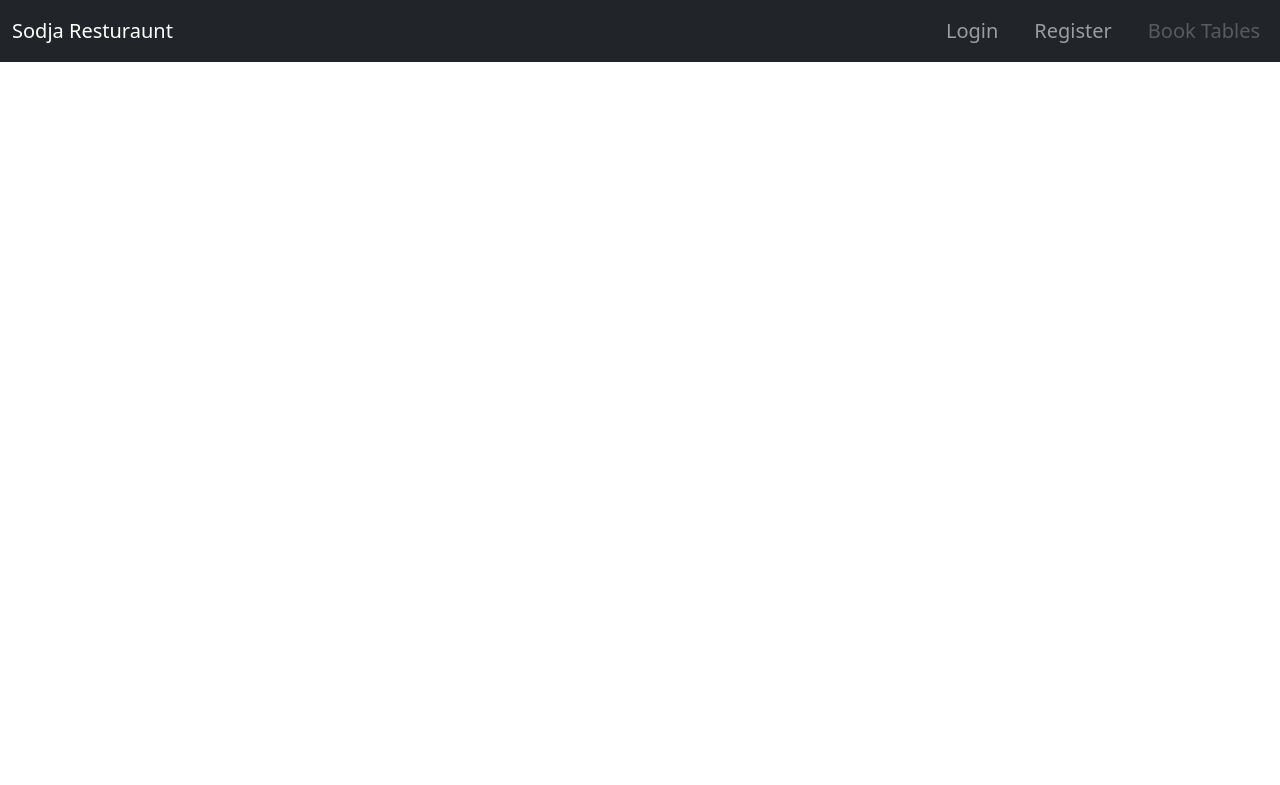
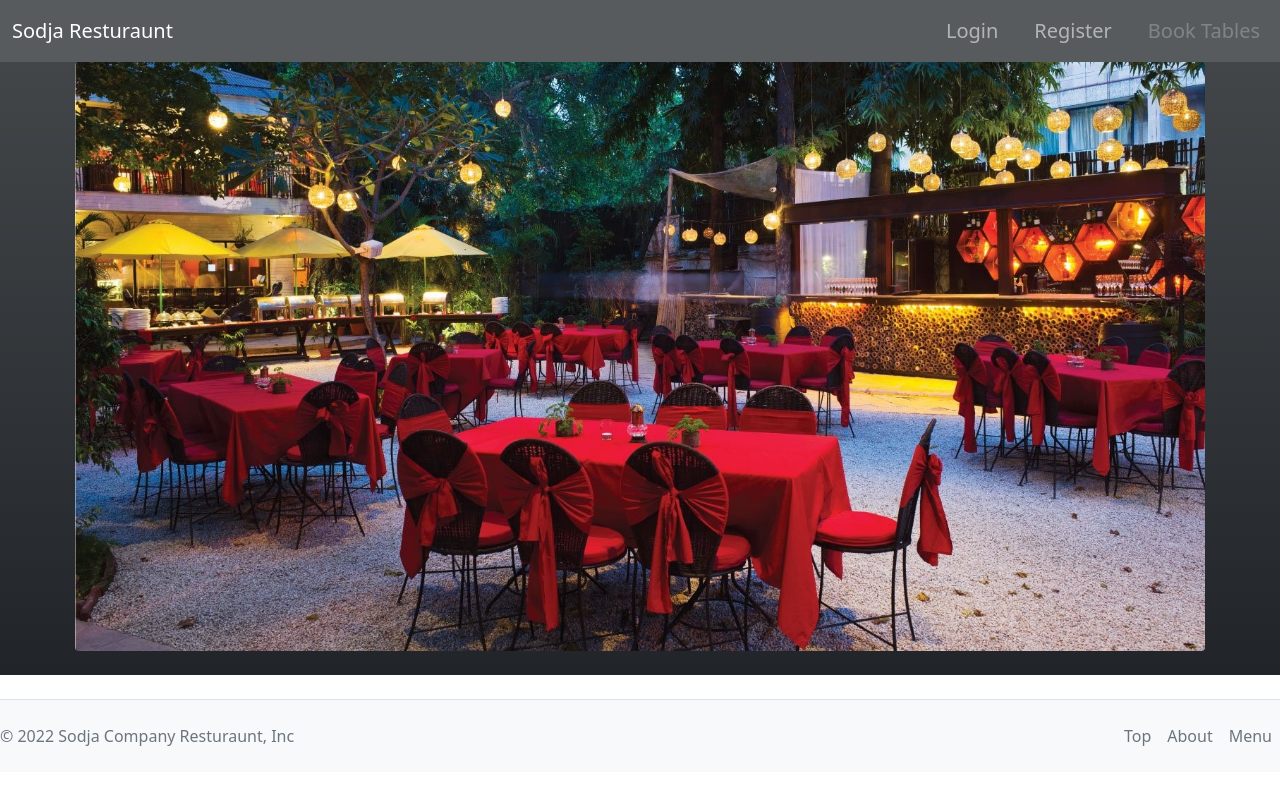
Before and after one commit to Arminas19/project4, a Django app: page / in a window 1280 px wide. Shown: the top 785 px of the page. Run offline with Django 3.2, Linux system fonts and the light colour scheme; some libraries are stand-ins or nearby versions.

Commit message:
added a footer to my base.html file and worked on my header and nav in my base.html file

```diff
--- a/static/css/style.css
+++ b/static/css/style.css
@@ -1,6 +1,13 @@
-.nav-link{
+.nav-item-header{
     font-size: 20px;
 }
-.nav-item{
+.nav-item-header{
     padding-left: 20px;
 }
+#resturanunt-image{
+width:90%;
+}
+
+footer{
+    padding: 0;
+}
--- a/templates/base.html
+++ b/templates/base.html
@@ -15,39 +15,54 @@
 
 <body>
     <header>
-            <nav class="navbar navbar-expand-lg navbar-dark bg-dark">
+        <nav class="navbar navbar-expand-lg navbar-dark bg-dark sticky-top opacity-75">
             <div class="container-fluid">
                 <a class="navbar-brand" href="#">Sodja Resturaunt</a>
-                    <button class="navbar-toggler" type="button" data-bs-toggle="collapse"
-                        data-bs-target="#navbarScroll" aria-controls="navbarScroll" aria-expanded="false"
-                        aria-label="Toggle navigation">
+                <button class="navbar-toggler" type="button" data-bs-toggle="collapse" data-bs-target="#navbarScroll"
+                    aria-controls="navbarScroll" aria-expanded="false" aria-label="Toggle navigation">
                     <span class="navbar-toggler-icon"></span>
                 </button>
                 <div class="collapse navbar-collapse" id="navbarScroll">
-                        <ul class="navbar-nav ms-auto my-2 my-lg-0"
-                            style="--bs-scroll-height: 100px;">
-                            <li class="nav-item">
-                                <a class="nav-link" aria-current="page" href="#">Login</a>
+                    <ul class="navbar-nav ms-auto my-2 my-lg-0" style="--bs-scroll-height: 100px;">
+                        <li class="nav-item nav-item-header">
+                            <a class="nav-link nav-link-header" aria-current="page" href="#">Login</a>
                         </li>
-                            <li class="nav-item">
-                                <a class="nav-link" href="#">Register</a>
+                        <li class="nav-item nav-item-header">
+                            <a class="nav-link nav-item-header" href="#">Register</a>
                         </li>
-                            <li class="nav-item">
-                                <a class="nav-link disabled" href="#">Book Tables</a>
+                        <li class="nav-item nav-item-header">
+                            <a class="nav-link nav-item-header disabled" href="#">Book Tables</a>
                         </li>
                     </ul>
                 </div>
             </div>
         </nav>
+        <div class="container-fluid bg-dark bg-gradient">
+            <div id="resturanunt-image-container container-fluid">
+                <img src="{% static 'assets/edit3.jpg' %}" class="img-fluid rounded mx-auto d-block" alt="Resturaunt"
+                    id="resturanunt-image">
+            </div>
+       ..
     </header>
     {% block content %}
     {% endblock %}
-    <footer>
+        <footer class="d-flex flex-wrap justify-content-between align-items-center py-3 my-4 border-top bg-light" id="footer">
+          <p class="col-md-4 mb-0 text-muted">&copy; 2022 Sodja Company Resturaunt, Inc</p>
 
+          <a href="/" class="col-md-4 d-flex align-items-center justify-content-center mb-3 mb-md-0 me-md-auto link-dark text-decoration-none">
+            <svg class="bi me-2" width="40" height="32"><use xlink:href="#bootstrap"/></svg>
+          </a>
+
+          <ul class="nav col-md-4 justify-content-end">
+            <li class="nav-item"><a href="#" class="nav-link px-2 text-muted">Top</a></li>
+            <li class="nav-item"><a href="#" class="nav-link px-2 text-muted">About</a></li>
+            <li class="nav-item"><a href="#" class="nav-link px-2 text-muted">Menu</a></li>
+          </ul>
         </footer>
     <script src="https://cdn.jsdelivr.net/npm/bootstrap@5.1.3/dist/js/bootstrap.bundle.min.js"
         integrity="sha384-ka7Sk0Gln4gmtz2MlQnikT1wXgYsOg+OMhuP+IlRH9sENBO0LRn5q+8nbTov4+1p" crossorigin="anonymous">
     </script>
+    </div>
 </body>
 
 </html>
```
Also changed, not shown: static/assets/edit3.jpg (added), static/assets/resturanut.jpeg (added). Lines whose indentation alone changed are shown as unchanged.
